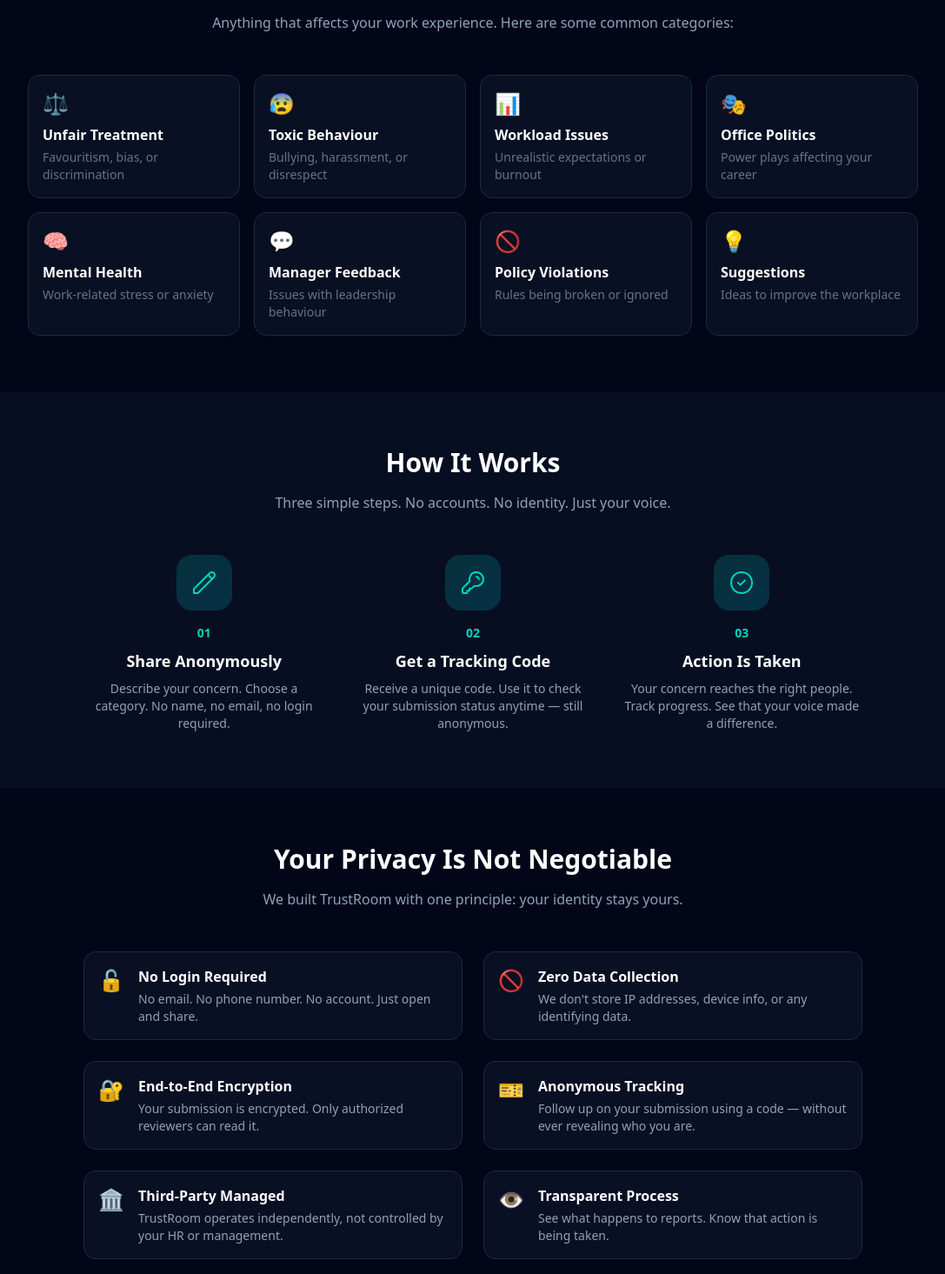
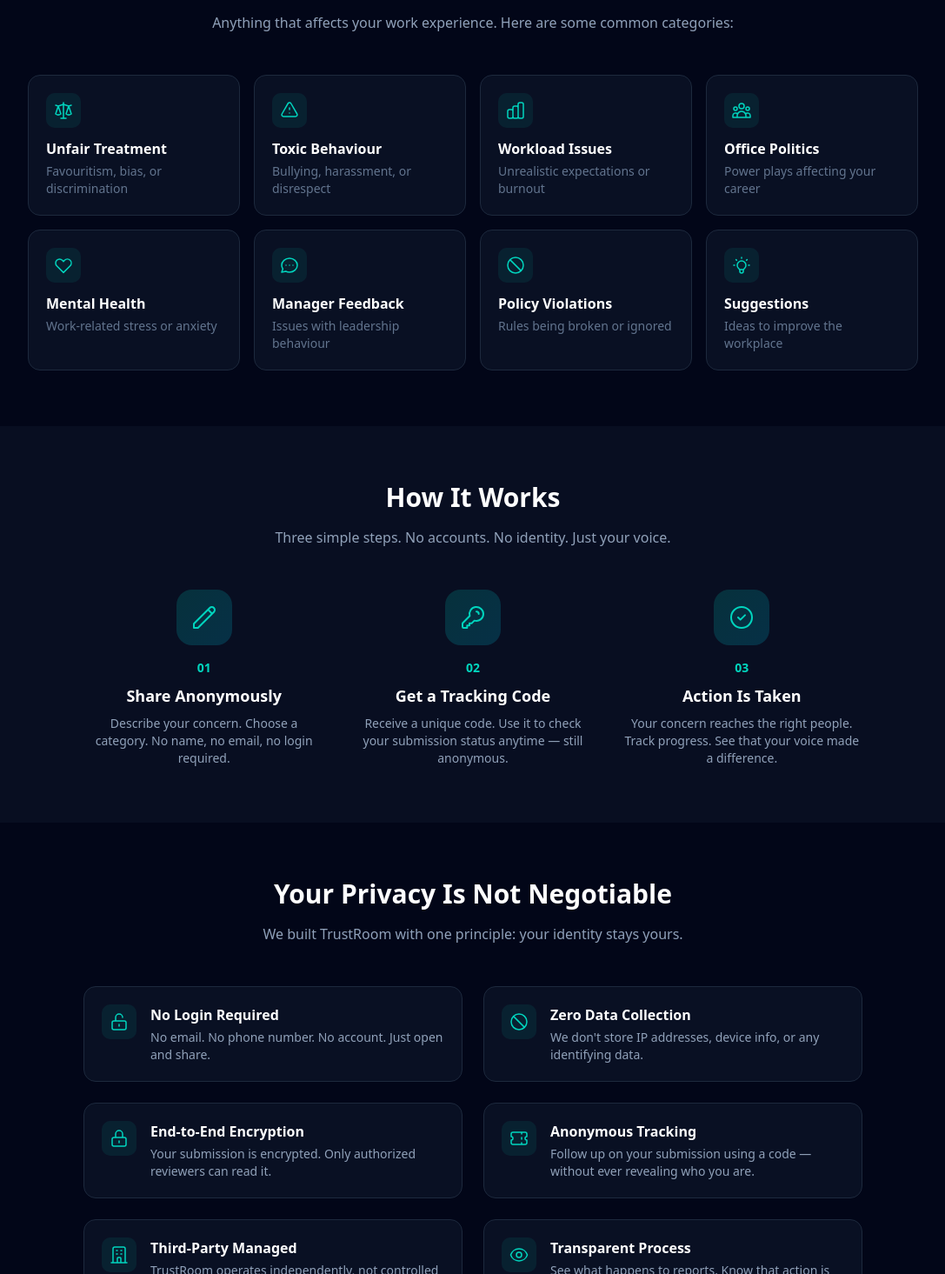
Before and after one commit to trustroom1111/trustroom, a React (Vite) app: page / in a window 1280 px wide. Shown: the part 1505-2970 px from the top of the page at 87% size, without its empty margins (96-1183 px from the left). Built offline with nearby package versions, Linux system fonts and the light colour scheme.

Commit message:
Replace emojis with professional icons

```diff
--- a/src/components/LandingPage.jsx
+++ b/src/components/LandingPage.jsx
@@ -2,6 +2,82 @@
 import { Card, CardContent } from "@/components/ui/card";
 
 export default function LandingPage({ onSubmitClick, onAdminClick, onTrackClick }) {
+
+  const categories = [
+    {
+      title: "Unfair Treatment",
+      desc: "Favouritism, bias, or discrimination",
+      icon: (
+        <svg className="w-6 h-6" fill="none" stroke="currentColor" viewBox="0 0 24 24">
+          <path strokeLinecap="round" strokeLinejoin="round" strokeWidth={1.5} d="M3 6l3 1m0 0l-3 9a5.002 5.002 0 006.001 0M6 7l3 9M6 7l6-2m6 2l3-1m-3 1l-3 9a5.002 5.002 0 006.001 0M18 7l3 9m-3-9l-6-2m0-2v2m0 16V5m0 16H9m3 0h3" />
+        </svg>
+      )
+    },
+    {
+      title: "Toxic Behaviour",
+      desc: "Bullying, harassment, or disrespect",
+      icon: (
+        <svg className="w-6 h-6" fill="none" stroke="currentColor" viewBox="0 0 24 24">
+          <path strokeLinecap="round" strokeLinejoin="round" strokeWidth={1.5} d="M12 9v2m0 4h.01m-6.938 4h13.856c1.54 0 2.502-1.667 1.732-3L13.732 4c-.77-1.333-2.694-1.333-3.464 0L3.34 16c-.77 1.333.192 3 1.732 3z" />
+        </svg>
+      )
+    },
+    {
+      title: "Workload Issues",
+      desc: "Unrealistic expectations or burnout",
+      icon: (
+        <svg className="w-6 h-6" fill="none" stroke="currentColor" viewBox="0 0 24 24">
+          <path strokeLinecap="round" strokeLinejoin="round" strokeWidth={1.5} d="M9 19v-6a2 2 0 00-2-2H5a2 2 0 00-2 2v6a2 2 0 002 2h2a2 2 0 002-2zm0 0V9a2 2 0 012-2h2a2 2 0 012 2v10m-6 0a2 2 0 002 2h2a2 2 0 002-2m0 0V5a2 2 0 012-2h2a2 2 0 012 2v14a2 2 0 01-2 2h-2a2 2 0 01-2-2z" />
+        </svg>
+      )
+    },
+    {
+      title: "Office Politics",
+      desc: "Power plays affecting your career",
+      icon: (
+        <svg className="w-6 h-6" fill="none" stroke="currentColor" viewBox="0 0 24 24">
+          <path strokeLinecap="round" strokeLinejoin="round" strokeWidth={1.5} d="M17 20h5v-2a3 3 0 00-5.356-1.857M17 20H7m10 0v-2c0-.656-.126-1.283-.356-1.857M7 20H2v-2a3 3 0 015.356-1.857M7 20v-2c0-.656.126-1.283.356-1.857m0 0a5.002 5.002 0 019.288 0M15 7a3 3 0 11-6 0 3 3 0 016 0zm6 3a2 2 0 11-4 0 2 2 0 014 0zM7 10a2 2 0 11-4 0 2 2 0 014 0z" />
+        </svg>
+      )
+    },
+    {
+      title: "Mental Health",
+      desc: "Work-related stress or anxiety",
+      icon: (
+        <svg className="w-6 h-6" fill="none" stroke="currentColor" viewBox="0 0 24 24">
+          <path strokeLinecap="round" strokeLinejoin="round" strokeWidth={1.5} d="M4.318 6.318a4.5 4.5 0 000 6.364L12 20.364l7.682-7.682a4.5 4.5 0 00-6.364-6.364L12 7.636l-1.318-1.318a4.5 4.5 0 00-6.364 0z" />
+        </svg>
+      )
+    },
+    {
+      title: "Manager Feedback",
+      desc: "Issues with leadership behaviour",
+      icon: (
+        <svg className="w-6 h-6" fill="none" stroke="currentColor" viewBox="0 0 24 24">
+          <path strokeLinecap="round" strokeLinejoin="round" strokeWidth={1.5} d="M8 12h.01M12 12h.01M16 12h.01M21 12c0 4.418-4.03 8-9 8a9.863 9.863 0 01-4.255-.949L3 20l1.395-3.72C3.512 15.042 3 13.574 3 12c0-4.418 4.03-8 9-8s9 3.582 9 8z" />
+        </svg>
+      )
+    },
+    {
+      title: "Policy Violations",
+      desc: "Rules being broken or ignored",
+      icon: (
+        <svg className="w-6 h-6" fill="none" stroke="currentColor" viewBox="0 0 24 24">
+          <path strokeLinecap="round" strokeLinejoin="round" strokeWidth={1.5} d="M18.364 18.364A9 9 0 005.636 5.636m12.728 12.728A9 9 0 015.636 5.636m12.728 12.728L5.636 5.636" />
+        </svg>
+      )
+    },
+    {
+      title: "Suggestions",
+      desc: "Ideas to improve the workplace",
+      icon: (
+        <svg className="w-6 h-6" fill="none" stroke="currentColor" viewBox="0 0 24 24">
+          <path strokeLinecap="round" strokeLinejoin="round" strokeWidth={1.5} d="M9.663 17h4.673M12 3v1m6.364 1.636l-.707.707M21 12h-1M4 12H3m3.343-5.657l-.707-.707m2.828 9.9a5 5 0 117.072 0l-.548.547A3.374 3.374 0 0014 18.469V19a2 2 0 11-4 0v-.531c0-.895-.356-1.754-.988-2.386l-.548-.547z" />
+        </svg>
+      )
+    },
+  ];
+
   return (
     <div className="min-h-screen bg-slate-950 text-white">
       {/* Navigation */}
@@ -131,21 +207,14 @@
           </div>
 
           <div className="grid sm:grid-cols-2 lg:grid-cols-4 gap-4">
-            {[
-              { icon: "⚖️", title: "Unfair Treatment", desc: "Favouritism, bias, or discrimination" },
-              { icon: "😰", title: "Toxic Behaviour", desc: "Bullying, harassment, or disrespect" },
-              { icon: "📊", title: "Workload Issues", desc: "Unrealistic expectations or burnout" },
-              { icon: "🎭", title: "Office Politics", desc: "Power plays affecting your career" },
-              { icon: "🧠", title: "Mental Health", desc: "Work-related stress or anxiety" },
-              { icon: "💬", title: "Manager Feedback", desc: "Issues with leadership behaviour" },
-              { icon: "🚫", title: "Policy Violations", desc: "Rules being broken or ignored" },
-              { icon: "💡", title: "Suggestions", desc: "Ideas to improve the workplace" },
-            ].map((item, i) => (
+            {categories.map((item, i) => (
               <div
                 key={i}
-                className="bg-slate-800/30 border border-slate-800 rounded-xl p-4 hover:border-teal-500/50 hover:bg-slate-800/50 transition-all cursor-pointer"
+                className="bg-slate-800/30 border border-slate-800 rounded-xl p-5 hover:border-teal-500/50 hover:bg-slate-800/50 transition-all"
               >
-                <span className="text-2xl mb-2 block">{item.icon}</span>
+                <div className="w-10 h-10 bg-teal-500/10 rounded-lg flex items-center justify-center text-teal-400 mb-3">
+                  {item.icon}
+                </div>
                 <h3 className="font-semibold text-white mb-1">{item.title}</h3>
                 <p className="text-slate-500 text-sm">{item.desc}</p>
               </div>
@@ -229,39 +298,66 @@
               {
                 title: "No Login Required",
                 desc: "No email. No phone number. No account. Just open and share.",
-                icon: "🔓",
+                icon: (
+                  <svg className="w-6 h-6" fill="none" stroke="currentColor" viewBox="0 0 24 24">
+                    <path strokeLinecap="round" strokeLinejoin="round" strokeWidth={1.5} d="M8 11V7a4 4 0 118 0m-4 8v2m-6 4h12a2 2 0 002-2v-6a2 2 0 00-2-2H6a2 2 0 00-2 2v6a2 2 0 002 2z" />
+                  </svg>
+                ),
               },
               {
                 title: "Zero Data Collection",
                 desc: "We don't store IP addresses, device info, or any identifying data.",
-                icon: "🚫",
+                icon: (
+                  <svg className="w-6 h-6" fill="none" stroke="currentColor" viewBox="0 0 24 24">
+                    <path strokeLinecap="round" strokeLinejoin="round" strokeWidth={1.5} d="M18.364 18.364A9 9 0 005.636 5.636m12.728 12.728A9 9 0 015.636 5.636m12.728 12.728L5.636 5.636" />
+                  </svg>
+                ),
               },
               {
                 title: "End-to-End Encryption",
                 desc: "Your submission is encrypted. Only authorized reviewers can read it.",
-                icon: "🔐",
+                icon: (
+                  <svg className="w-6 h-6" fill="none" stroke="currentColor" viewBox="0 0 24 24">
+                    <path strokeLinecap="round" strokeLinejoin="round" strokeWidth={1.5} d="M12 15v2m-6 4h12a2 2 0 002-2v-6a2 2 0 00-2-2H6a2 2 0 00-2 2v6a2 2 0 002 2zm10-10V7a4 4 0 00-8 0v4h8z" />
+                  </svg>
+                ),
               },
               {
                 title: "Anonymous Tracking",
                 desc: "Follow up on your submission using a code — without ever revealing who you are.",
-                icon: "🎫",
+                icon: (
+                  <svg className="w-6 h-6" fill="none" stroke="currentColor" viewBox="0 0 24 24">
+                    <path strokeLinecap="round" strokeLinejoin="round" strokeWidth={1.5} d="M15 5v2m0 4v2m0 4v2M5 5a2 2 0 00-2 2v3a2 2 0 110 4v3a2 2 0 002 2h14a2 2 0 002-2v-3a2 2 0 110-4V7a2 2 0 00-2-2H5z" />
+                  </svg>
+                ),
               },
               {
                 title: "Third-Party Managed",
                 desc: "TrustRoom operates independently, not controlled by your HR or management.",
-                icon: "🏛️",
+                icon: (
+                  <svg className="w-6 h-6" fill="none" stroke="currentColor" viewBox="0 0 24 24">
+                    <path strokeLinecap="round" strokeLinejoin="round" strokeWidth={1.5} d="M19 21V5a2 2 0 00-2-2H7a2 2 0 00-2 2v16m14 0h2m-2 0h-5m-9 0H3m2 0h5M9 7h1m-1 4h1m4-4h1m-1 4h1m-5 10v-5a1 1 0 011-1h2a1 1 0 011 1v5m-4 0h4" />
+                  </svg>
+                ),
               },
               {
                 title: "Transparent Process",
                 desc: "See what happens to reports. Know that action is being taken.",
-                icon: "👁️",
+                icon: (
+                  <svg className="w-6 h-6" fill="none" stroke="currentColor" viewBox="0 0 24 24">
+                    <path strokeLinecap="round" strokeLinejoin="round" strokeWidth={1.5} d="M15 12a3 3 0 11-6 0 3 3 0 016 0z" />
+                    <path strokeLinecap="round" strokeLinejoin="round" strokeWidth={1.5} d="M2.458 12C3.732 7.943 7.523 5 12 5c4.478 0 8.268 2.943 9.542 7-1.274 4.057-5.064 7-9.542 7-4.477 0-8.268-2.943-9.542-7z" />
+                  </svg>
+                ),
               },
             ].map((item, i) => (
               <div
                 key={i}
-                className="flex gap-4 p-4 rounded-xl bg-slate-800/30 border border-slate-800"
+                className="flex gap-4 p-5 rounded-xl bg-slate-800/30 border border-slate-800"
               >
-                <div className="text-2xl">{item.icon}</div>
+                <div className="w-10 h-10 bg-teal-500/10 rounded-lg flex items-center justify-center text-teal-400 flex-shrink-0">
+                  {item.icon}
+                </div>
                 <div>
                   <h3 className="font-semibold text-white mb-1">{item.title}</h3>
                   <p className="text-slate-400 text-sm">{item.desc}</p>
@@ -275,7 +371,11 @@
       {/* Trust Statement */}
       <section className="px-6 py-16 md:px-12 lg:px-20 bg-slate-900/50">
         <div className="max-w-3xl mx-auto text-center">
-          <div className="text-5xl mb-6">🛡️</div>
+          <div className="w-16 h-16 mx-auto mb-6 bg-gradient-to-br from-teal-500/20 to-cyan-500/20 rounded-2xl flex items-center justify-center">
+            <svg className="w-8 h-8 text-teal-400" fill="none" stroke="currentColor" viewBox="0 0 24 24">
+              <path strokeLinecap="round" strokeLinejoin="round" strokeWidth={1.5} d="M9 12l2 2 4-4m5.618-4.016A11.955 11.955 0 0112 2.944a11.955 11.955 0 01-8.618 3.04A12.02 12.02 0 003 9c0 5.591 3.824 10.29 9 11.622 5.176-1.332 9-6.03 9-11.622 0-1.042-.133-2.052-.382-3.016z" />
+            </svg>
+          </div>
           <h2 className="text-2xl md:text-3xl font-bold mb-6">
             Our Promise to You
           </h2>
```
